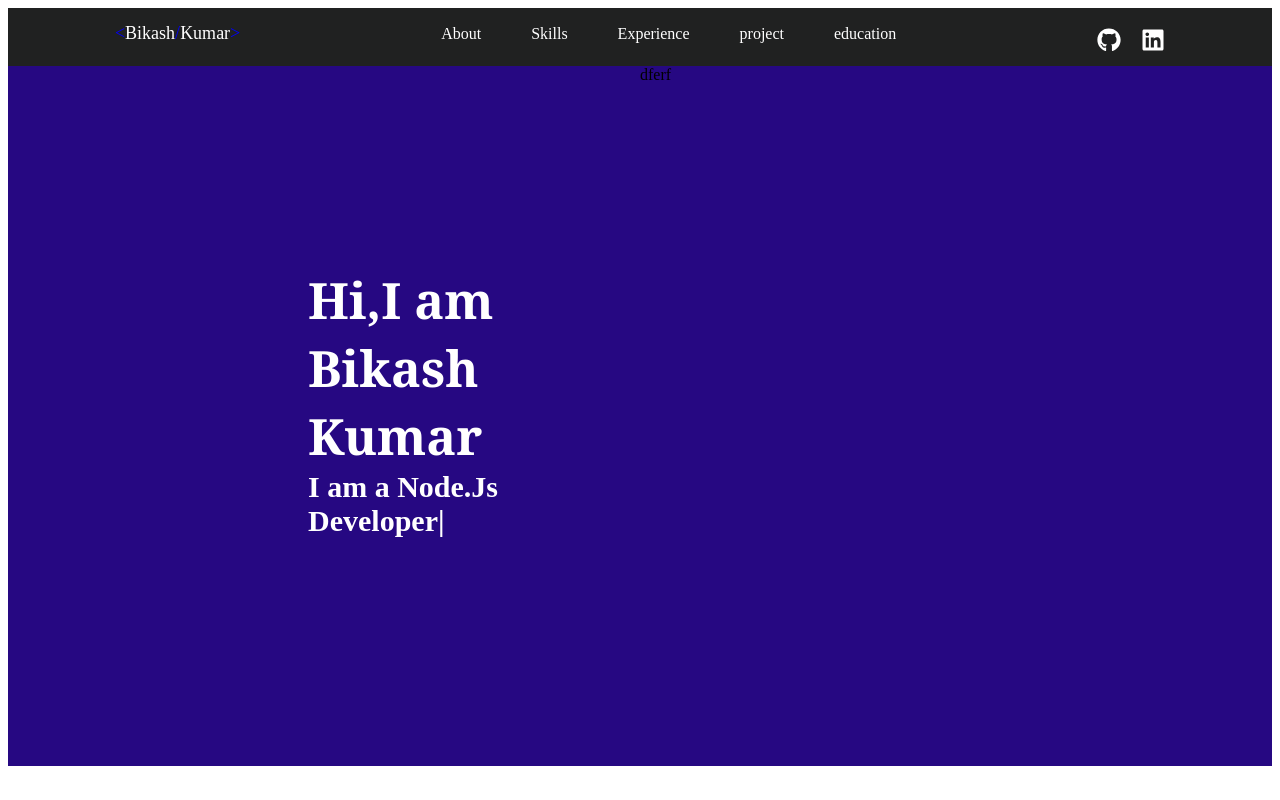
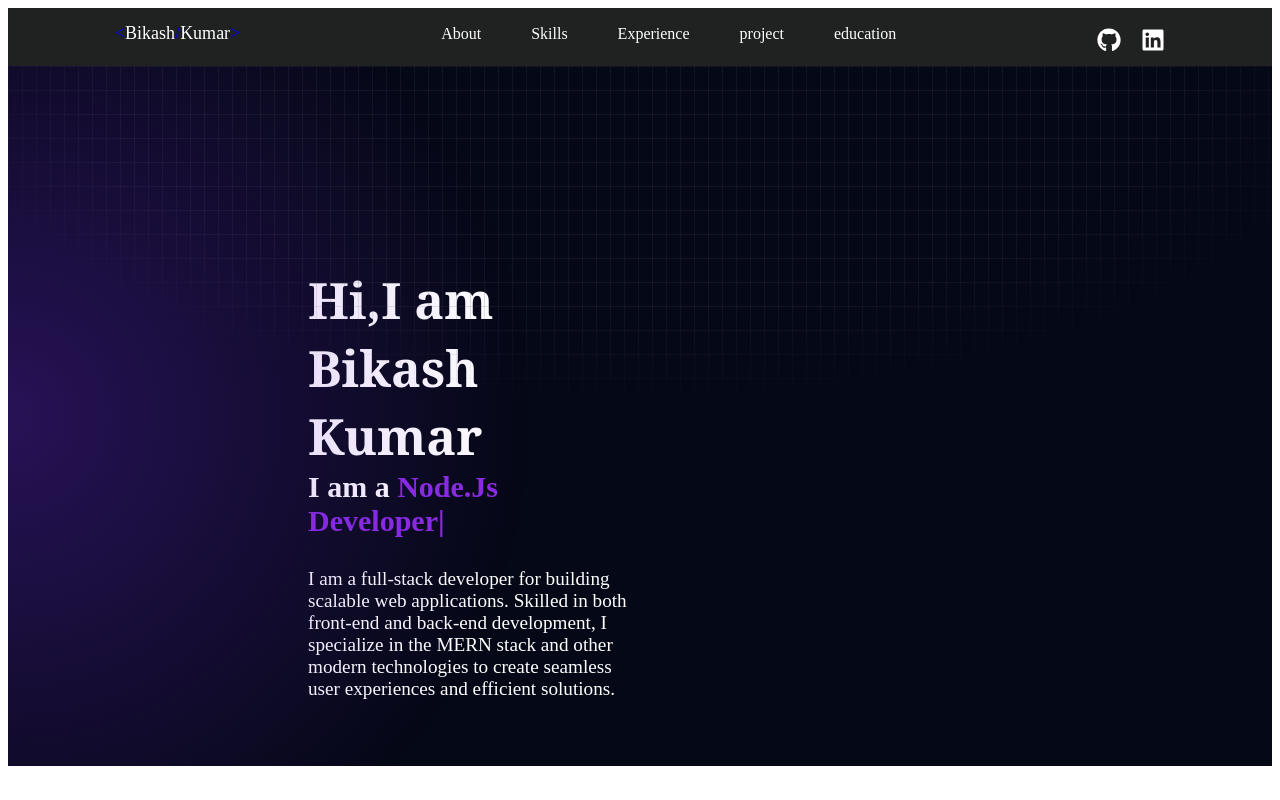
Before and after one commit to bikash-bk/portfolio-new, a React (Vite) app: page / in a window 1280 px wide. Built offline with nearby package versions, Linux system fonts and the light colour scheme.

Commit message:
navbar stickey

```diff
--- a/src/components/Hero/Hero.css
+++ b/src/components/Hero/Hero.css
@@ -1,8 +1,54 @@
-.hero-main{
-    display: flex;
-    background-color: rgb(38, 8, 130);
+.hero-bg {
+  position: relative;
+height: 700px;
 
+  background-color: #050816;
+  overflow: hidden;
 }
+
+/* GRID LAYER */
+.hero-bg::before {
+  content: "";
+  position: absolute;
+  inset: 0;
+
+  background-image:
+    linear-gradient(to right, #4f4f4f2e 1px, transparent 1px),
+    linear-gradient(to bottom, #4f4f4f2e 1px, transparent 1px);
+
+  background-size: 14px 24px;
+
+  /* top fade like your image */
+  -webkit-mask-image: radial-gradient(
+    ellipse 60% 50% at 50% 0%,
+    #000 70%,
+    transparent 100%
+  );
+  mask-image: radial-gradient(
+    ellipse 60% 50% at 50% 0%,
+    #000 70%,
+    transparent 100%
+  );
+
+  pointer-events: none;
+}
+
+/* PURPLE LEFT GRADIENT GLOW */
+.hero-bg::after {
+  content: "";
+  position: absolute;
+  inset: 0;
+  background: radial-gradient(circle at left, #6d28d955, transparent 40%);
+  pointer-events: none;
+}
+
+
+
+
+
+
+
+
 
 .left{
     /* background-color: red; */
@@ -36,3 +82,11 @@
     color: white;
 
 }
+
+.desc{
+    color: white;
+    margin-left: 300px;
+    margin-top: 30px;
+    font-size: larger;
+    font-family: 'Times New Roman', Times, serif;
+}
--- a/src/components/Hero/Hero.jsx
+++ b/src/components/Hero/Hero.jsx
@@ -4,7 +4,7 @@ import { TypeAnimation } from 'react-type-animation';
 
 const Hero = () => {
   return (
-    <div className='hero-main'>
+    <div className='hero-bg'>
 
       <div className='left'>
         <div className='name-section'>
@@ -26,10 +26,14 @@ const Hero = () => {
               ]}
               speed={50}
               repeat={Infinity}
+              style={{color:"blueviolet"}}
+
             />
           </h2>
 
         </div>
+
+        <p className='desc'>I am a full-stack developer for building scalable web applications. Skilled in both front-end and back-end development, I specialize in the MERN stack and other modern technologies to create seamless user experiences and efficient solutions.</p>
       </div>
 
       <div className='right'>dferf</div>
--- a/src/components/Navbar/Navbar.css
+++ b/src/components/Navbar/Navbar.css
@@ -4,6 +4,9 @@
     background-color: rgb(32, 33, 33);
     color: white;
     padding: 10px;
+     position: sticky;
+  top: 0;
+  /* z-index: 1000; */
 
 }
 
```
